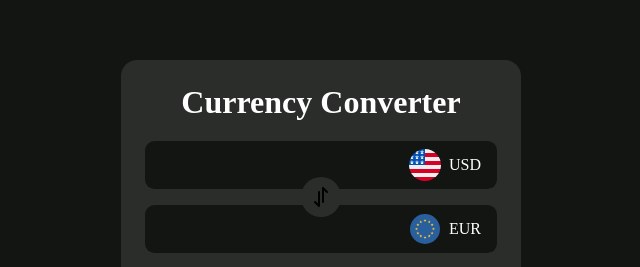
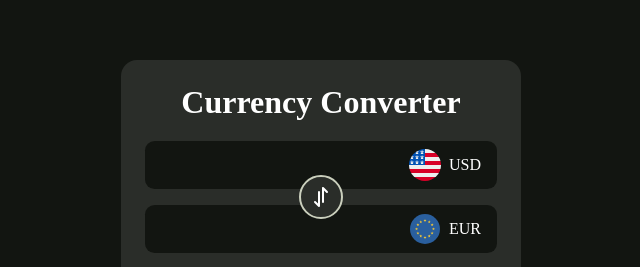
Before and after one commit to guillermoBalsera/CurrencyConverter, an Angular app: page / in a window 1280 px wide. Shown: the part 171-438 px from the top of the page, without its empty margins (319-959 px from the left). Built offline with nearby package versions, Linux system fonts and the light colour scheme.

Commit message:
deployment v2

```diff
--- a/src/app/app.component.scss
+++ b/src/app/app.component.scss
@@ -75,6 +75,7 @@ html, body {
   font-size: 2rem;
   margin-bottom: 1.25rem;
   text-align: center;
+  user-select: none;
 }
 
 .input__wrapper {
@@ -113,6 +114,7 @@ html, body {
   justify-content: center;
   color: $textLight;
   align-items: center;
+  user-select: none;
 
   svg {
     stroke: $primary;
@@ -158,6 +160,8 @@ html, body {
   cursor: pointer;
   background-color: $widgetBg;
   transition: width 0.2s ease, height 0.2s ease;
+  color: $white;
+  outline: 2px solid $textLight;
 
   &:hover {
     outline: 2px solid $primaryHover;
@@ -165,8 +169,6 @@ html, body {
   }
 
   &:active {
-    width: 2.65rem;
-    height: 2.65rem;
     outline: 2px solid $primary;
     color: $primary;
     transition: width 0.2s ease, height 0.2s ease;
```
Also changed, not shown: 2 other files (tests, documents, lock files or other folders).
